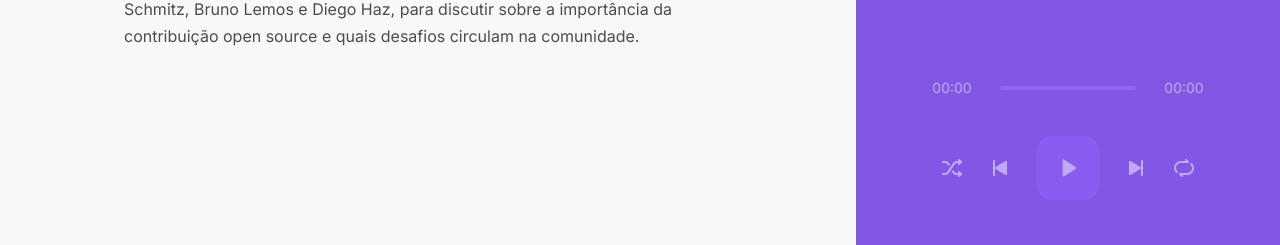
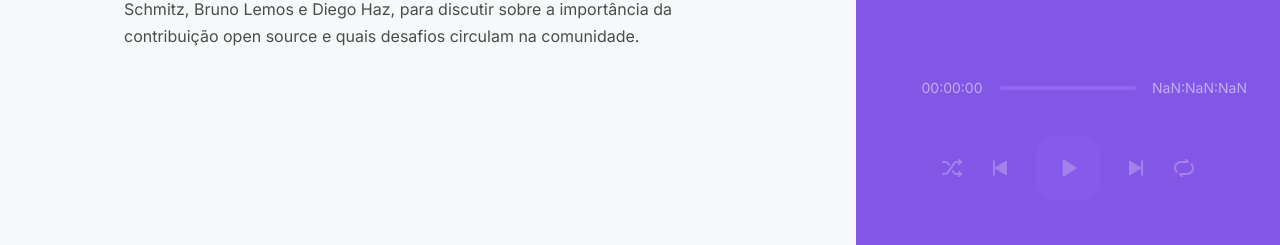
Before and after one commit to GustavoHenriquePirani/podcastr, a Next.js app: page /episodes/1 in a window 1280 px wide. Shown: the part 552-797 px from the top of the page. Built offline with nearby package versions, Linux system fonts and the light colour scheme; data requests are answered from the project's data file.

Commit message:
projeto finalizado

```diff
--- a/contexts/PlayerContexts.tsx
+++ b/contexts/PlayerContexts.tsx
@@ -1,4 +1,4 @@
-import { createContext, useState, ReactNode } from "react";
+import { createContext, useState, ReactNode, useContext } from "react";
 
 type Episode = {
   title: string;
@@ -12,24 +12,36 @@ type PlayerContextData = {
   episodeList: Episode[];
   currentEpisodeIndex: number;
   isPlaying: boolean;
+  isLooping: boolean;
+  isShuffling: boolean;
   togglePlay: () => void;
-    playList: (list: Episode[], index: number) =>void;
+  toggleLoop: () => void;
+  toggleShuffle: () => void;
+  playList: (list: Episode[], index: number) => void;
   play: (episode: Episode) => void;
   playNext: () => void;
   playPrevius: () => void;
   setPlayingState: (state: boolean) => void;
+  hasNext: boolean;
+  hasPrevius: boolean;
 };
 
 export const PlayerContext = createContext({} as PlayerContextData);
 
 type PlayerContextProviderProps = {
   children: ReactNode;
-}
+};
 
-export function PlayerContextProvider({children}: PlayerContextProviderProps){
+export function PlayerContextProvider({
+  children,
+}: PlayerContextProviderProps) {
   const [episodeList, setEpisodeList] = useState([]);
   const [currentEpisodeIndex, setCurrentEpisodeIndex] = useState(0);
   const [isPlaying, setIsPlaying] = useState(false);
+  const [isLooping, setIsLooping] = useState(false);
+  const [isShuffling, setIsShuffling] = useState(false);
+
+
 
   function play(episode) {
     setEpisodeList([episode]);
@@ -37,47 +49,71 @@ export function PlayerContextProvider({children}: PlayerContextProviderProps){
     setIsPlaying(true);
   }
 
-  function togglePlay(){
+  function togglePlay() {
     setIsPlaying(!isPlaying);
   }
 
-  function playList(list: Episode[], index: number){
+  function toggleLoop() {
+    setIsLooping(!isLooping);
+  }
+
+  function toggleShuffle() {
+    setIsShuffling(!isShuffling);
+  }
+
+  function playList(list: Episode[], index: number) {
     setEpisodeList(list);
     setCurrentEpisodeIndex(index);
     setIsPlaying(true);
   }
 
-  function setPlayingState(state: boolean){
+  function setPlayingState(state: boolean) {
     setIsPlaying(state);
   }
 
-  function playNext(){
-    const nextEpisodeIndex = currentEpisodeIndex + 1;
+  const hasNext = isShuffling || currentEpisodeIndex + 1 < episodeList.length;
+  const hasPrevius = currentEpisodeIndex > 0;
 
-    if(nextEpisodeIndex < episodeList.length){
+  function playNext() {
+    if (isShuffling){
+        const nextRandomEpisodeIndex = Math.floor(Math.random()*episodeList.length)
+        setCurrentEpisodeIndex(nextRandomEpisodeIndex);
+    }else if (hasNext) {
         setCurrentEpisodeIndex(currentEpisodeIndex + 1);
     }
   }
 
-  function playPrevius(){
-    if(currentEpisodeIndex > 0){
+  function playPrevius() {
+    if (hasPrevius) {
       setCurrentEpisodeIndex(currentEpisodeIndex - 1);
     }
   }
 
   return (
-    <PlayerContext.Provider value={{
+    <PlayerContext.Provider
+      value={{
         episodeList,
         currentEpisodeIndex,
         play,
         isPlaying,
+        isLooping,
+        isShuffling,
         playList,
         togglePlay,
+        toggleLoop,
+        toggleShuffle,
         setPlayingState,
         playNext,
-        playPrevius
-    }}>
+        playPrevius,
+        hasNext,
+        hasPrevius,
+      }}
+    >
       {children}
     </PlayerContext.Provider>
-  )
+  );
 }
+
+export const usePlayer = () => {
+  return useContext(PlayerContext);
+};
--- a/src/components/Player/index.tsx
+++ b/src/components/Player/index.tsx
@@ -1,27 +1,61 @@
 import styles from "./style.module.scss";
 import { PlayerContext } from "../../../contexts/PlayerContexts";
-import { useContext, useRef, useEffect } from "react";
+import { useContext, useRef, useEffect, useState } from "react";
 import Image from "next/image";
 import Slider from "rc-slider";
 import "rc-slider/assets/index.css";
+import { convertDurationToTimeString } from "../../utils/convertDurationToTimeString";
 
 export function Player() {
   const audioRef = useRef<HTMLAudioElement>(null);
+  const [progress, setProgress] = useState(0);
 
-  const { episodeList, currentEpisodeIndex, isPlaying, togglePlay, setPlayingState, playNext, playPrevius} =
-    useContext(PlayerContext);
+  const {
+    episodeList,
+    currentEpisodeIndex,
+    isPlaying,
+    isLooping,
+    isShuffling,
+    togglePlay,
+    toggleLoop,
+    toggleShuffle,
+    setPlayingState,
+    playNext,
+    playPrevius,
+    hasNext,
+    hasPrevius,
+  } = useContext(PlayerContext);
 
   useEffect(() => {
     if (!audioRef.current) {
-        return;
+      return;
     }
 
-    if(isPlaying){
-        audioRef.current.play();
-    }else{
-        audioRef.current.pause();
+    if (isPlaying) {
+      audioRef.current.play();
+    } else {
+      audioRef.current.pause();
     }
   }, [isPlaying]);
+
+  function setupProgressListener() {
+    audioRef.current.currentTime = 0;
+
+    audioRef.current.addEventListener("timeupdate", () => {
+      setProgress(Math.floor(audioRef.current.currentTime));
+    });
+  }
+
+  function handleSeek(amount: number) {
+    audioRef.current.currentTime = amount;
+    setProgress(amount);
+  }
+
+  function handleEpisodeEnded() {
+    if (hasNext) {
+      playNext();
+    }
+  }
 
   const episode = episodeList[currentEpisodeIndex];
 
@@ -52,21 +86,51 @@ export function Player() {
 
       <footer className={!episode ? styles.empty : ""}>
         <div className={styles.progress}>
-          <span>00:00</span>
+          <span>{convertDurationToTimeString(progress)}</span>
           <div className={styles.slider}>
-            {episode ? <Slider /> : <div className={styles.emptySlider} />}
+            {episode ? (
+              <Slider
+                trackStyle={{ backgroundColor: "#04d361" }}
+                railStyle={{ backgroundColor: "#9f75ff" }}
+                handleStyle={{ borderColor: "#04d361" }}
+                max={+episode.duration}
+                value={progress}
+                onChange={handleSeek}
+              />
+            ) : (
+              <div className={styles.emptySlider} />
+            )}
           </div>
-          <span>00:00</span>
+          <span>{convertDurationToTimeString(+episode?.duration ?? 0)}</span>
         </div>
 
-        {episode && <audio src={episode.url} ref={audioRef} autoPlay onPlay={() =>setPlayingState(true)} onPause={() => setPlayingState(false)}/>}
+        {episode && (
+          <audio
+            src={episode.url}
+            ref={audioRef}
+            autoPlay
+            loop={isLooping}
+            onPlay={() => setPlayingState(true)}
+            onPause={() => setPlayingState(false)}
+            onLoadedMetadata={setupProgressListener}
+          />
+        )}
 
         <div className={styles.buttons}>
-          <button type="button" disabled={!episode}>
+          <button
+            type="button"
+            disabled={!episode || episodeList.length == 1}
+            onClick={toggleShuffle}
+            className={isShuffling ? styles.isActive : ""}
+          >
             <img src="/shuffle.svg" alt="Embaralhar" />
           </button>
 
-          <button type="button" onClick={playPrevius} disabled={!episode}>
+          <button
+            type="button"
+            onClick={playPrevius}
+            disabled={!episode || !hasPrevius}
+          >
             <img src="/play-previous.svg" alt="Tocar anterior" />
           </button>
 
@@ -83,11 +147,20 @@ export function Player() {
             )}
           </button>
 
-          <button type="button" onClick={playNext} disabled={!episode}>
+          <button
+            type="button"
+            onClick={playNext}
+            disabled={!episode || !hasNext}
+          >
             <img src="/play-next.svg" alt="Tocar proxima" />
           </button>
 
-          <button type="button" disabled={!episode}>
+          <button
+            type="button"
+            disabled={!episode}
+            onClick={toggleLoop}
+            className={isLooping ? styles.isActive : ""}
+          >
             <img src="/repeat.svg" alt="Repetir" />
           </button>
         </div>
--- a/src/components/Player/style.module.scss
+++ b/src/components/Player/style.module.scss
@@ -112,10 +112,19 @@
 
         &:disabled{
             cursor: default;
+            opacity: 0.5;
         }
 
         &:hover:not(:disabled){
             filter:brightness(0.8) ;
+        }
+
+        &.isActive{
+            filter: invert(0.35) sepia(1) saturate(3) hue-rotate(100deg);
+        }
+
+        &.isActive:hover{
+            filter: brightness(0.6) invert(0.35) sepia(1) saturate(3) hue-rotate(100deg);
         }
 
         &.playButton{
--- a/src/pages/_document.tsx
+++ b/src/pages/_document.tsx
@@ -8,6 +8,8 @@ export default class MyDocument extends Document{
                     <link rel="preconnect" href="https://fonts.googleapis.com"/>
                     <link rel="preconnect" href="https://fonts.gstatic.com"/>
                     <link href="https://fonts.googleapis.com/css2?family=Inter&family=Lexend:wght@100..900&display=swap" rel="stylesheet"/>
+
+                    <link rel="shortcut icon" href="favicon.png" type="image/png" />
                 </Head>
                 <body>
                     <Main/>
--- a/src/pages/episodes/[slug].tsx
+++ b/src/pages/episodes/[slug].tsx
@@ -8,7 +8,8 @@ import { convertDurationToTimeString } from "../../utils/convertDurationToTimeSt
 import { api } from "../../services/api";
 import Image from "next/image";
 import Link from "next/link";
-
+import { usePlayer } from "../../../contexts/PlayerContexts";
+import Head from "next/head";
 
 type Episode = {
   id: string;
@@ -26,10 +27,14 @@ type EpisodeProps = {
   episode: Episode;
 };
 
+export default function Episode({ episode }: EpisodeProps) {
+  const { play } = usePlayer();
 
-export default function Episode({ episode }: EpisodeProps) {
   return (
     <div className={styles.episode}>
+      <Head>
+        <title>{episode.title}</title>
+      </Head>
       <div className={styles.thumbnailContainer}>
         <button type="button">
           <Link href="/">
@@ -45,8 +50,12 @@ export default function Episode({ episode }: EpisodeProps) {
           style={{ objectFit: "cover" }}
           alt="Imagem thumbnail"
         />
-        <button className="playGreen" type="button">
-          <img src="/play.svg" alt="Tocar Episodio"/>
+        <button
+          className="playGreen"
+          type="button"
+          onClick={() => play(episode)}
+        >
+          <img src="/play.svg" alt="Tocar Episodio" />
         </button>
       </div>
 
```
Also changed, not shown: src/pages/index.tsx (+19 -6 lines). Lines whose indentation alone changed are shown as unchanged.
